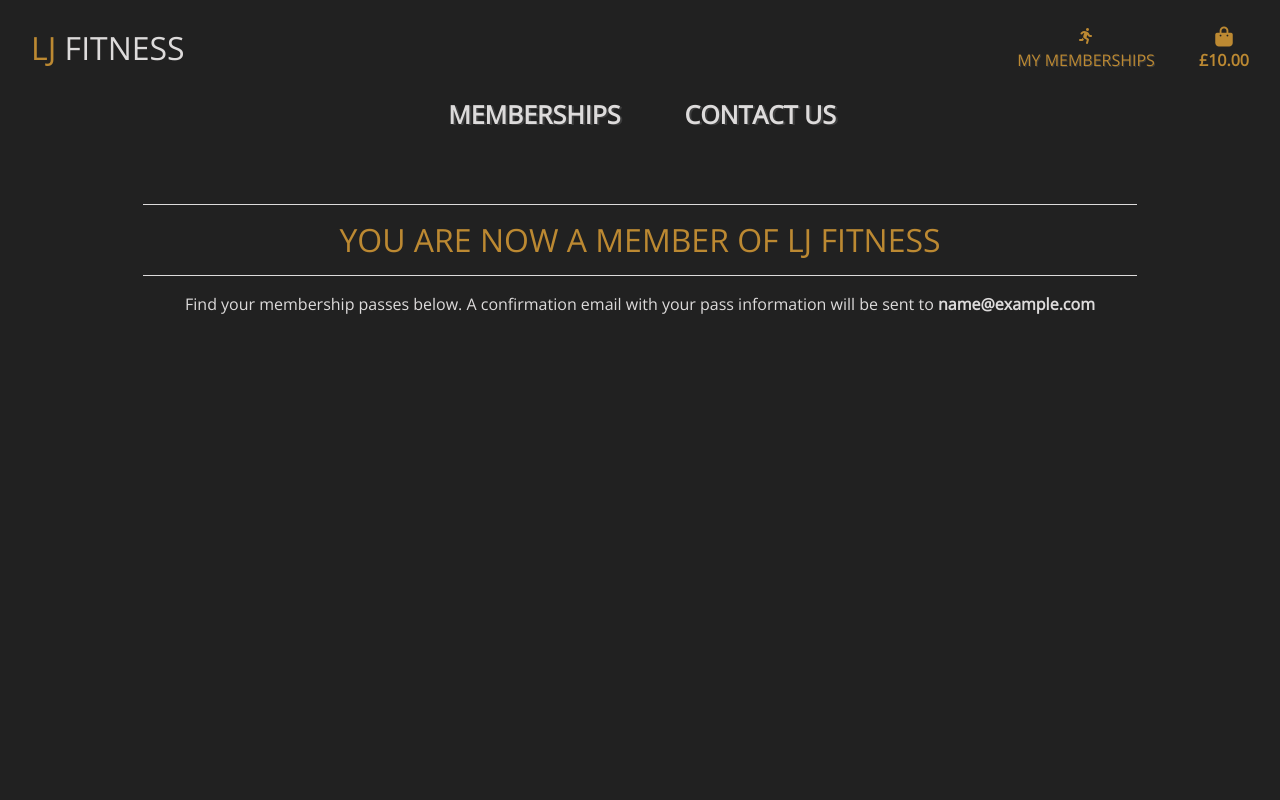
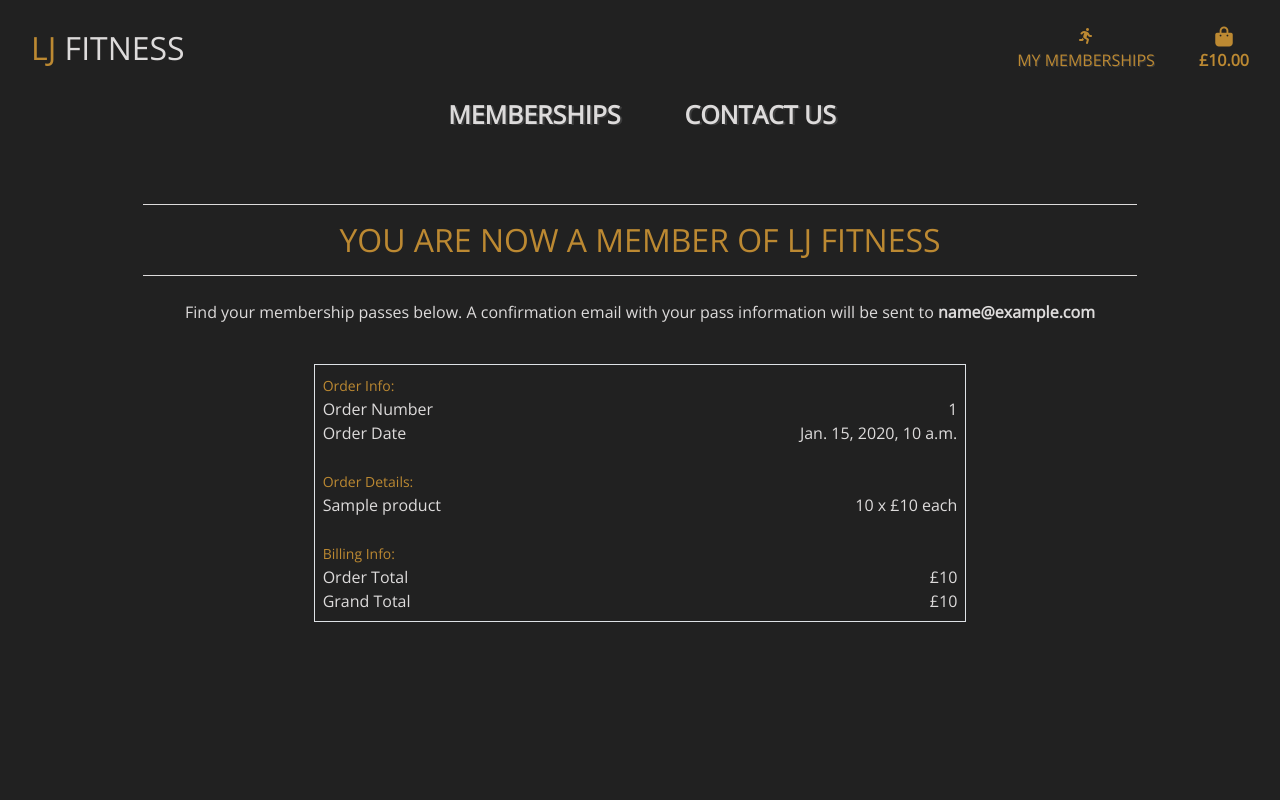
Before and after one commit to LauraJones929/portfolio-P4, a Django app: template checkout/templates/checkout/checkout_success.html in a window 1280 px wide. Run offline with Django 3.2, Linux system fonts and the light colour scheme; the template is opened without the code that fills it: most values are stand-ins (such as "Sample title", 1, 10 or a date in 2020); some libraries are stand-ins or nearby versions.

Commit message:
Add order summary to checkout success page

```diff
--- a/checkout/forms.py
+++ b/checkout/forms.py
@@ -1,8 +1,6 @@
 from django import forms
 from .models import Order
 
-
-# order form logic taken from Boutique Ado walkthrough project
 
 class OrderForm(forms.ModelForm):
     class Meta:
@@ -22,12 +20,12 @@ class OrderForm(forms.ModelForm):
             'full_name': 'Full Name',
             'email': 'Email Address',
             'phone_number': 'Phone Number',
+            'country': 'Country',
+            'postcode': 'Postal Code',
             'town_or_city': 'Town or City',
             'street_address1': 'Street Address 1',
             'street_address2': 'Street Address 2',
             'county': 'County',
-            'postcode': 'Postal Code',
-            'country': 'Country',
         }
 
         self.fields['full_name'].widget.attrs['autofocus'] = True
--- a/checkout/templates/checkout/checkout_success.html
+++ b/checkout/templates/checkout/checkout_success.html
@@ -16,21 +16,85 @@
 
 {% block content %}
     <div class="overlay"></div>
+    <!-- Main header of Checkout Success page -->
     <div class="container">
         <div class="row">
             <div class="col text-center mt-4">
                 <hr>
                 <h2 class="org-text text-uppercase">You are now a member of <span>LJ</span> Fitness</h2>
                 <hr>
-                <p>Find your membership passes below.
+                <p class="mt-4">Find your membership passes below.
                     A confirmation email with your pass information will be sent to
                     <strong>{{ order.email }}</strong>
                 </p>
             </div>
         </div>
+        <!--Main body of checkout success page-->
         <div class="row">
-            <div class="col-12 col-lg-7">
-
+            <div class="col-12 col-lg-8 offset-lg-2 mt-4">
+                <div class="order-confirmation-wrapper p-2 border">
+                    <div class="row">
+                        <div class="col">
+                            <small class="org-text">Order Info:</small>
+                        </div>
+                    </div>
+                    <div class="row">
+                        <div class="col-12 col-md-4">
+                            <p class="mb-0">Order Number</p>
+                        </div>
+                        <div class="col-12 col-md-8 text-md-right">
+                            <p class="mb-0">{{ order.order_number }}</p>
+                        </div>
+                    </div>
+                    <div class="row">
+                        <div class="col-12 col-md-4">
+                            <p class="mb-0">Order Date</p>
+                        </div>
+                        <div class="col-12 col-md-8 text-md-right">
+                            <p class="mb-0">{{ order.date }}</p>
+                        </div>
+                    </div>
+                    <br>
+                    <div class="row">
+                        <div class="col">
+                            <small class="org-text">Order Details:</small>
+                        </div>
+                    </div>
+                    {% for item in order.lineitems.all %}
+                    <div class="row">
+                        <div class="col-12 col-md-4">
+                            <p class="mb-0">
+                                {{ item.product.name }}
+                            </p>
+                        </div>
+                        <div class="col-12 col-md-8 text-md-right">
+                            <p class="mb-0">{{ item.quantity }} x £{{ item.product.price }} each</p>
+                        </div>
+                    </div>
+                    {% endfor %}
+                    <br>
+                    <div class="row">
+                        <div class="col">
+                            <small class="org-text">Billing Info:</small>
+                        </div>
+                    </div>
+                    <div class="row">
+                        <div class="col-12 col-md-4">
+                            <p class="mb-0">Order Total</p>
+                        </div>
+                        <div class="col-12 col-md-8 text-md-right">
+                            <p class="mb-0">£{{ order.order_total }}</p>
+                        </div>
+                    </div>
+                    <div class="row">
+                        <div class="col-12 col-md-4">
+                            <p class="mb-0">Grand Total</p>
+                        </div>
+                        <div class="col-12 col-md-8 text-md-right">
+                            <p class="mb-0">£{{ order.grand_total }}</p>
+                        </div>
+                    </div>
+                </div>
             </div>
         </div>
     </div>
--- a/checkout/urls.py
+++ b/checkout/urls.py
@@ -3,5 +3,5 @@ from . import views
 
 urlpatterns = [
     path('', views.checkout, name='checkout'),
-    path('checkout_success/order_numbers', views.checkout_success, name='checkout_success'),
+    path('checkout_success/<order_number>', views.checkout_success, name='checkout_success'),
 ]
--- a/checkout/views.py
+++ b/checkout/views.py
@@ -67,7 +67,7 @@ def checkout(request):
         bag = request.session.get('bag', {})
         if not bag:
             messages.error(request, "There's nothing in your cart at the moment.")
-        return redirect(reverse,('products'))
+            return redirect(reverse('products'))
 
     current_bag = bag_contents(request)
     total = current_bag['grand_total']
```
Also changed, not shown: checkout/models.py (+1 -7 lines), checkout/static/checkout/js/stripe_elements.js (+3 -4 lines), README.md.
